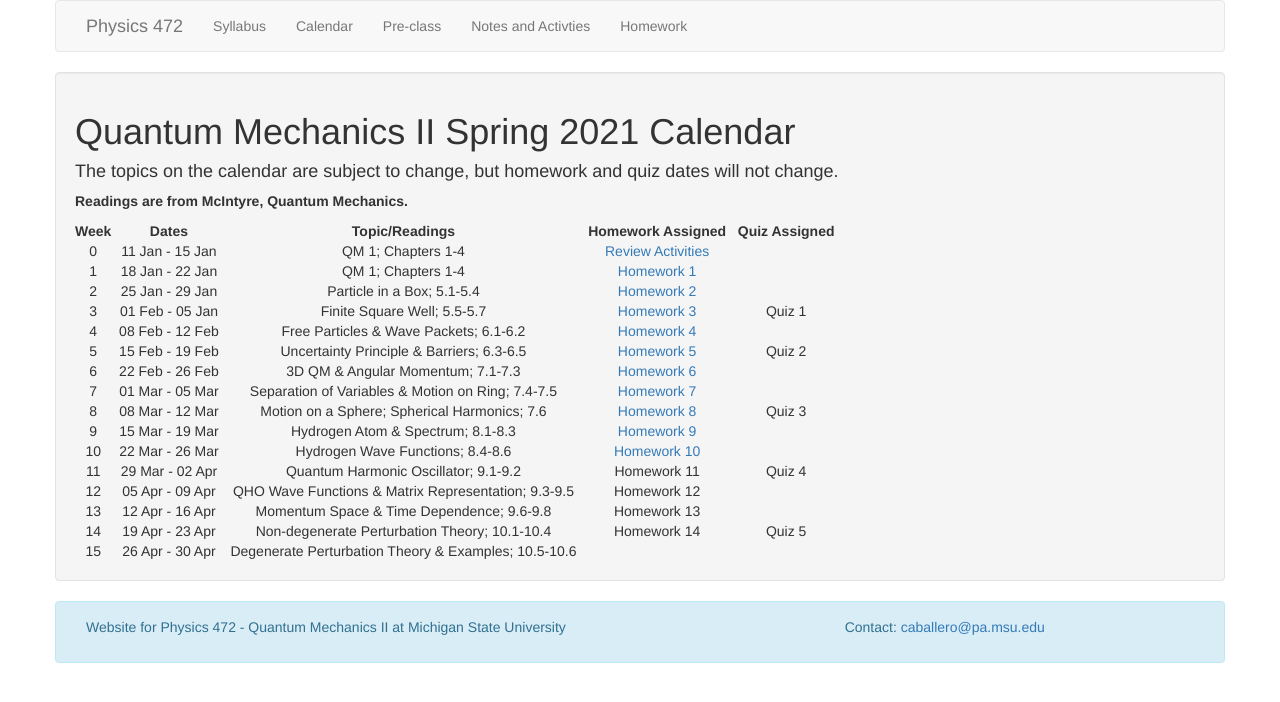
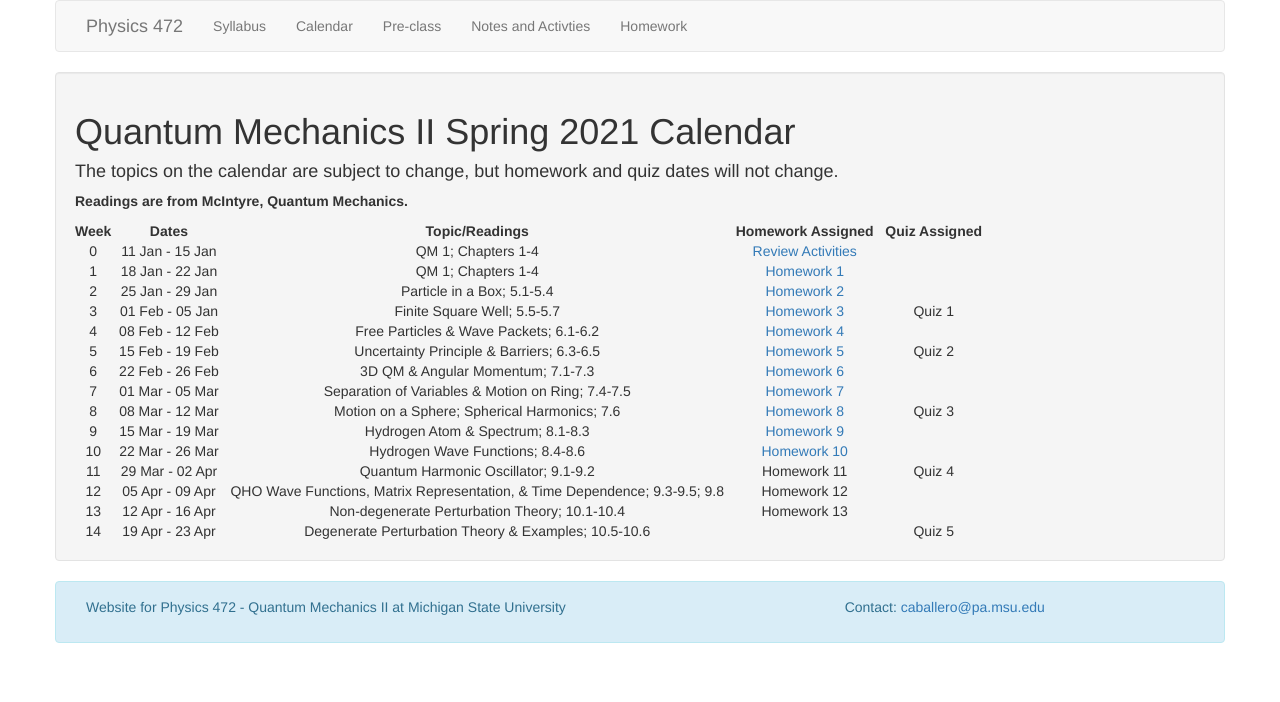
Before and after one commit to dannycab/phy472msu_s2021, a Jekyll site: the page built from calendar.md, in a window 1280 px wide. Shown: the top 702 px of the page. Built offline with Jekyll 4.4.1, drawn with Linux system fonts in a browser that asks for light colours.

Commit message:
updated calendar

```diff
--- a/calendar.md
+++ b/calendar.md
@@ -24,7 +24,6 @@ use_math: true
 | 9       |  |  | 15 Mar - 19 Mar   |  |  |  | Hydrogen Atom & Spectrum; 8.1-8.3                    |  |  |  | [Homework 9 ](./assignments/homework9.html)        |  |  |  |               |
 | 10      |  |  | 22 Mar - 26 Mar   |  |  |  | Hydrogen Wave Functions; 8.4-8.6                     |  |  |  | [Homework 10](./assignments/homework10.html)        |  |  |  |               |
 | 11      |  |  | 29 Mar - 02 Apr   |  |  |  | Quantum Harmonic Oscillator; 9.1-9.2                 |  |  |  | Homework 11        |  |  |  | Quiz 4        |
-| 12      |  |  | 05 Apr - 09 Apr   |  |  |  | QHO Wave Functions & Matrix Representation; 9.3-9.5  |  |  |  | Homework 12        |  |  |  |               |
-| 13      |  |  | 12 Apr - 16 Apr   |  |  |  | Momentum Space & Time Dependence; 9.6-9.8            |  |  |  | Homework 13        |  |  |  |               |
-| 14      |  |  | 19 Apr - 23 Apr   |  |  |  | Non-degenerate Perturbation Theory; 10.1-10.4        |  |  |  | Homework 14        |  |  |  | Quiz 5        |
-| 15      |  |  | 26 Apr - 30 Apr   |  |  |  | Degenerate Perturbation Theory & Examples; 10.5-10.6 |  |  |  |                    |  |  |  |               |
+| 12      |  |  | 05 Apr - 09 Apr   |  |  |  | QHO Wave Functions, Matrix Representation, & Time Dependence; 9.3-9.5; 9.8  |  |  |  | Homework 12        |  |  |  |               |
+| 13      |  |  | 12 Apr - 16 Apr   |  |  |  | Non-degenerate Perturbation Theory; 10.1-10.4            |  |  |  | Homework 13        |  |  |  |               |
+| 14      |  |  | 19 Apr - 23 Apr   |  |  |  | Degenerate Perturbation Theory & Examples; 10.5-10.6       |  |  |  |        |  |  |  | Quiz 5        |
```
